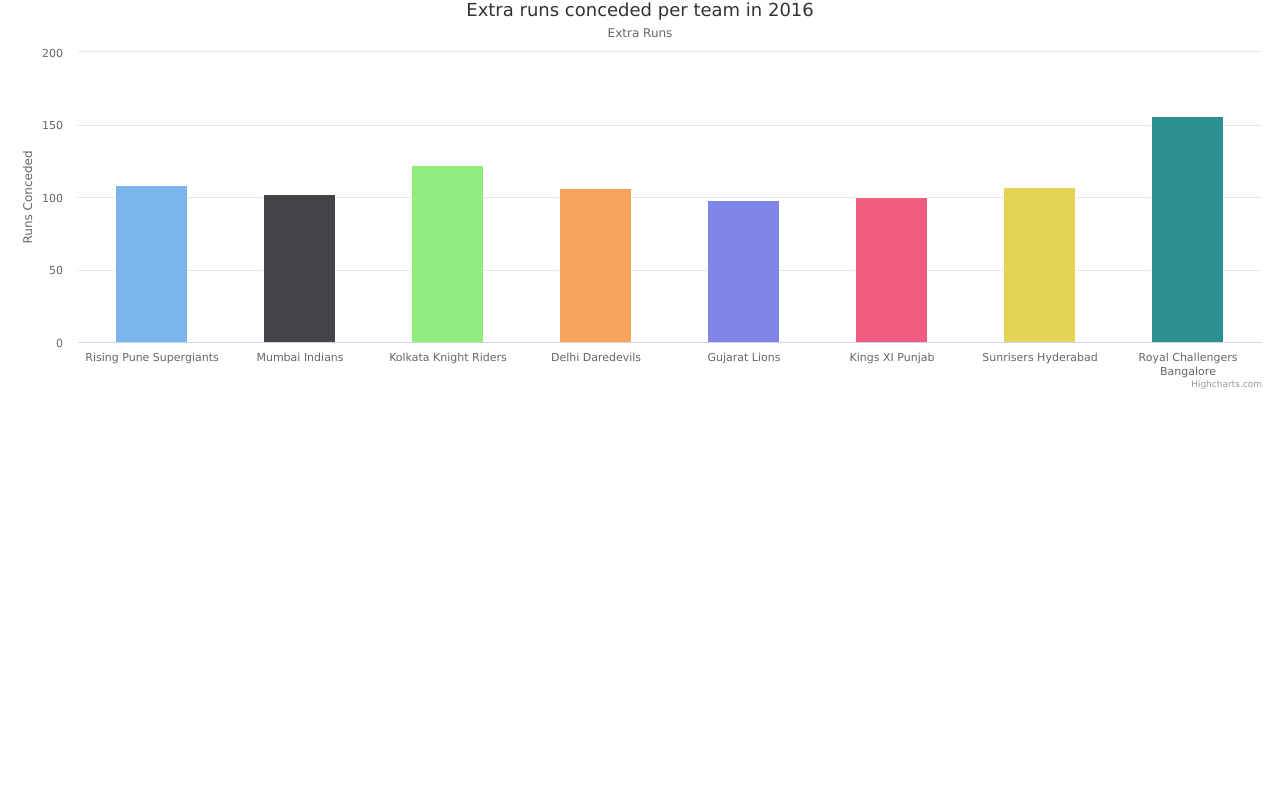
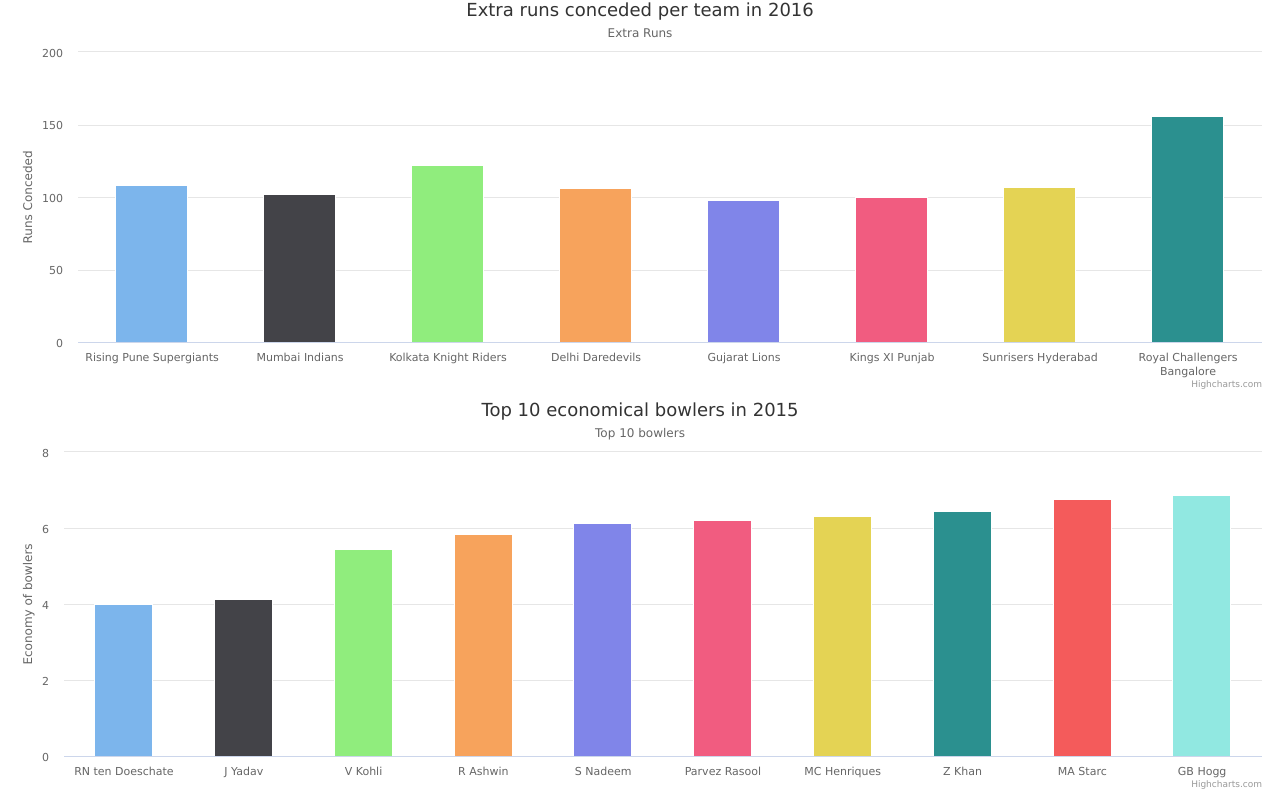
Before and after one commit to imshaiksaif/ipl-data-visualization, a website: page public/index.html in a window 1280 px wide. Shown: the part 888-1688 px from the top of the page. Before the commit the page ends 1288 px from the top, so only its background shows below. Drawn offline with nearby package versions, Linux system fonts and the light colour scheme.

Commit message:
Visualized 4th function top economical bowlers in 2015

```diff
--- a/public/app.js
+++ b/public/app.js
@@ -149,6 +149,33 @@
 });
 
 
+Highcharts.chart('topEconomicalBowlersFunction', {
+    chart: {
+        inverted: false,
+        polar: false
+    },
+    title: {
+        text: 'Top 10 economical bowlers in 2015'
+    },
+    subtitle: {
+        text: 'Top 10 bowlers'
+    },
+    xAxis: {
+        categories: data.topEconomicalBowlersFunction.bowler
+    },
+    yAxis: {
+        min: 0,
+        title: {
+            text: 'Economy of bowlers'
+        }
+    },
+    series: [{
+        type: 'column',
+        colorByPoint: true,
+        data: data.topEconomicalBowlersFunction.economy,
+        showInLegend: false
+    }]
+});
 }
 
 fetchAndVisualizeData();
--- a/public/index.html
+++ b/public/index.html
@@ -17,6 +17,7 @@
     <div id="container" style="min-width: 310px; height: 400px; margin: 0 auto"></div>
     <div id="no-of-matches" style="min-width: 310px; height: 400px; margin: 0 auto"></div>
     <div id="totalRunsFunction" style="min-width: 310px; height: 400px; margin: 0 auto"></div>
+    <div id="topEconomicalBowlersFunction" style="min-width: 310px; height: 400px; margin: 0 auto"></div>
 
 
     <script src="https://code.highcharts.com/highcharts.js"></script>
```
